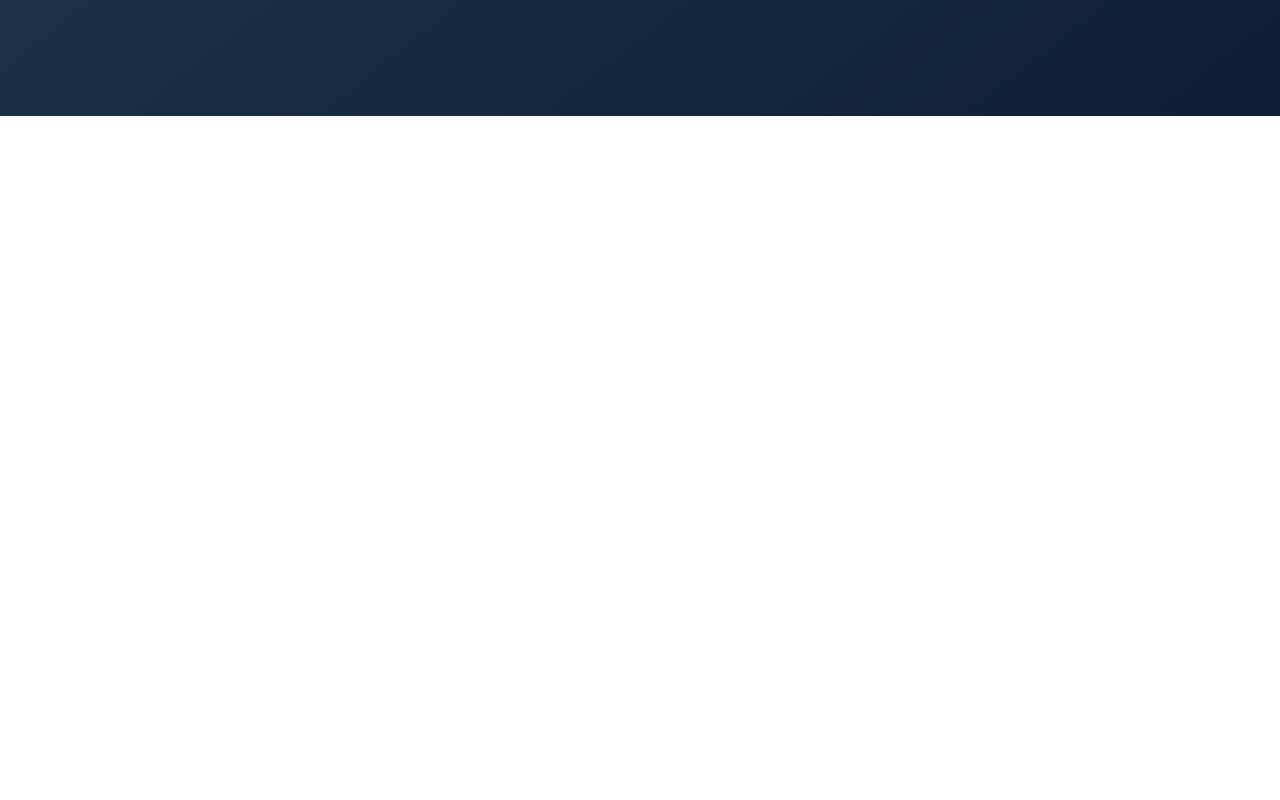
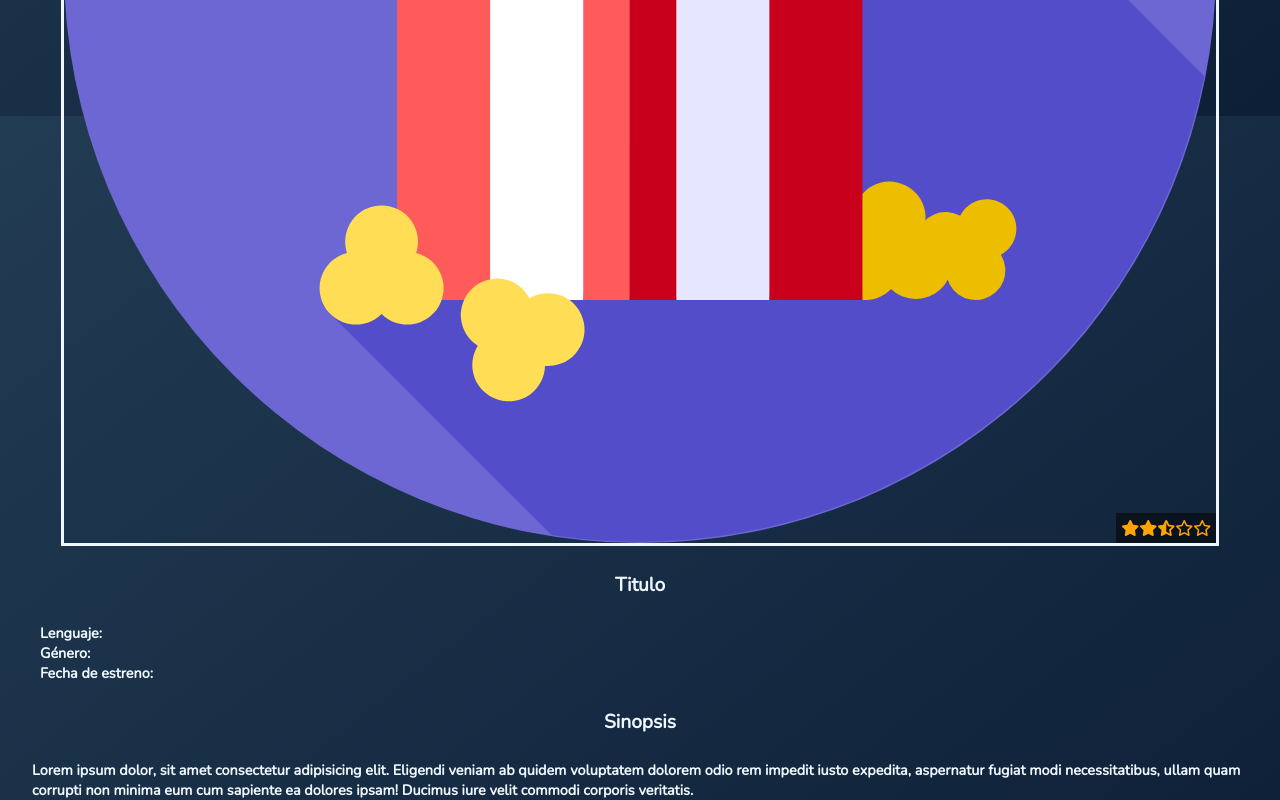
Before and after one commit to emalderete/moviepop_v2, a React (Create React App) app: page /movies/details in a window 1280 px wide. Before the commit this address had no page. Shown: the part 684-1484 px from the top of the page. Before the commit the page ends 800 px from the top, so only its background shows below. Built offline with nearby package versions, Linux system fonts and the light colour scheme.

Commit message:
Creado archivo Details.js
Se crea página "Details.js" para trabajar en la información individual que mostrará cada item.

```diff
--- a/src/App.js
+++ b/src/App.js
@@ -1,6 +1,7 @@
 import { BrowserRouter as Router, Routes, Route } from 'react-router-dom';
 import MainPage from './components/MainPage';
 import Movies from './components/Movies';
+import Details from './components/Details';
 import './App.css';
 
 function App() {
@@ -10,6 +11,7 @@ function App() {
         <Routes>
           <Route path="/" element={<MainPage></MainPage>}></Route>
           <Route path="/movies" element={<Movies></Movies>}></Route>
+          <Route path='/movies/details' element={<Details></Details>}></Route>
         </Routes>
       </Router>
     </div>
--- /dev/null
+++ b/src/components/Details.js
@@ -0,0 +1,40 @@
+import React from 'react';
+import { Link } from 'react-router-dom';
+import './common/Components.css';
+import cinema from './common/img/cinema.svg';
+
+const Details = () => {
+    return (
+        <div>
+            <div className='navigation'>
+                <Link to='/movies'><i className="icons fa-solid fa-arrow-left"></i></Link>
+            </div>
+            <section>
+                <div className='detailsImgMainContainer'>
+                    <div className='detailsImgContainer'>
+                        <img className='detailsImg' src={cinema} alt=''></img>
+                        <div className='starScore'>
+                            <i className="fas fa-star"></i><i className="fas fa-star"></i><i className="fas fa-star-half-alt"></i><i className="far fa-star"></i><i className="far fa-star"></i>
+                        </div>
+                    </div>
+                </div>
+                <div>
+                    <h4 className='detailsTitle'>Titulo</h4>
+                    <div>
+                        <ul className='detailsList'>
+                            <li>Lenguaje:</li>
+                            <li>Género:</li>
+                            <li>Fecha de estreno:</li>
+                        </ul>
+                    </div>
+                    <h4 className='detailsTitle'>Sinopsis</h4>
+                    <p className='detailsText'>Lorem ipsum dolor, sit amet consectetur adipisicing elit. Eligendi veniam ab quidem voluptatem dolorem odio rem
+                        impedit iusto expedita, aspernatur fugiat modi necessitatibus, ullam quam corrupti non minima eum cum sapiente
+                        ea dolores ipsam! Ducimus iure velit commodi corporis veritatis.</p>
+                </div>
+            </section>
+        </div>
+    );
+};
+
+export default Details;
--- a/src/components/subComponents/Movie.js
+++ b/src/components/subComponents/Movie.js
@@ -5,7 +5,7 @@ import '../common/Components.css';
 const Movie = (props) => {
     return (
         <div>
-            <Link to='/details' key={props.index}>
+            <Link to='/movies/details' key={props.index}>
                 <div>
                     <img className='img' src={props.image} alt=''></img>
                 </div>
```
